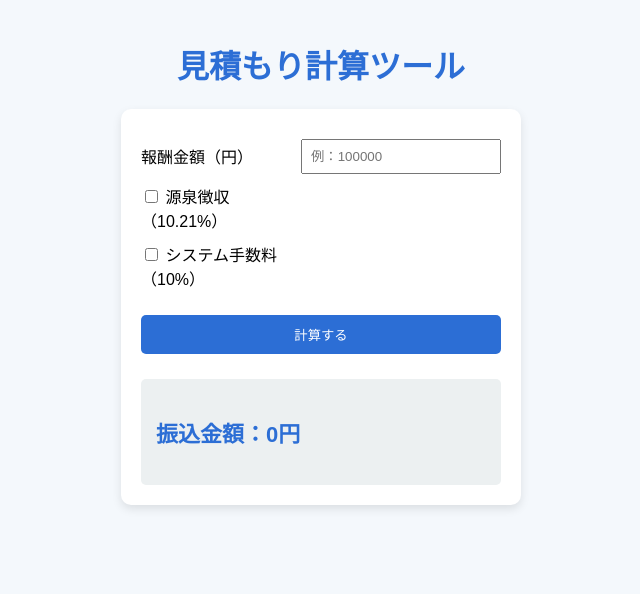
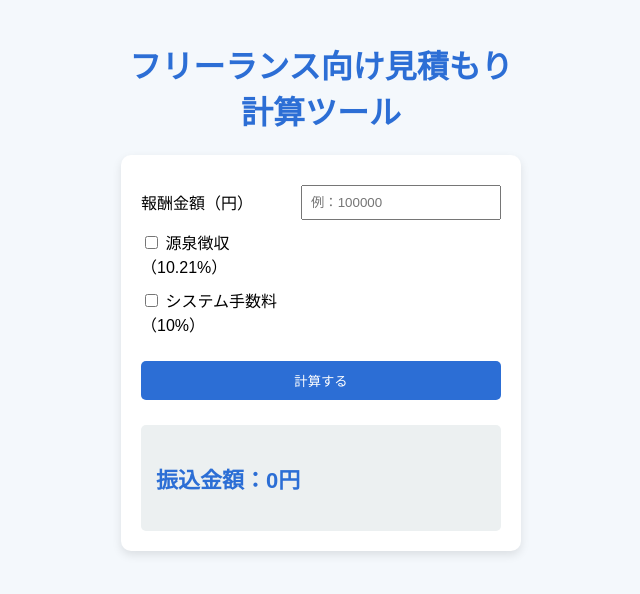
Before and after one commit to yuya-oshita-0702/estimate-calculator, a plain HTML site: page index.html in a window 1280 px wide. Shown: the whole page, without its empty margins (319-959 px from the left). Drawn offline with Linux system fonts and the light colour scheme.

Commit message:
Add files via upload

```diff
--- a/index.html
+++ b/index.html
@@ -10,7 +10,7 @@
 
 <div class="container">
 
-  <h1>見積もり計算ツール</h1>
+  <h1>フリーランス向け見積もり計算ツール</h1>
 
   <div class="box">
 
```
